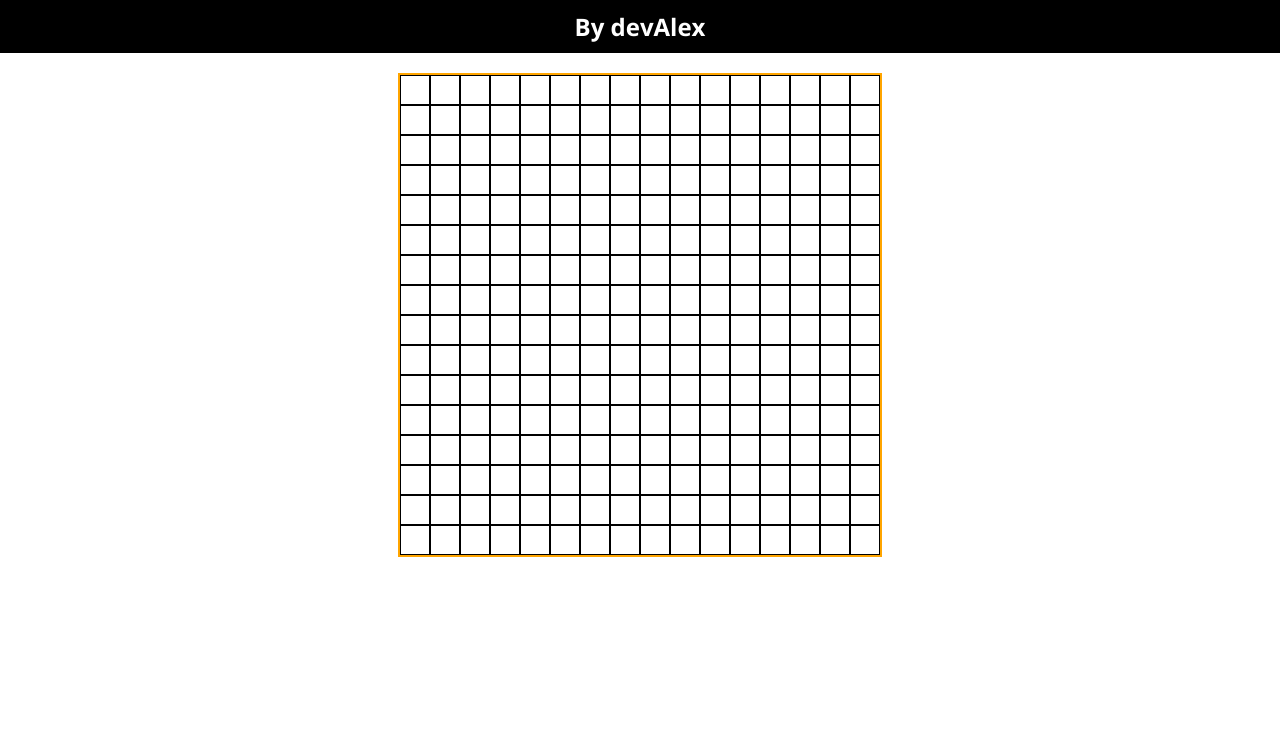
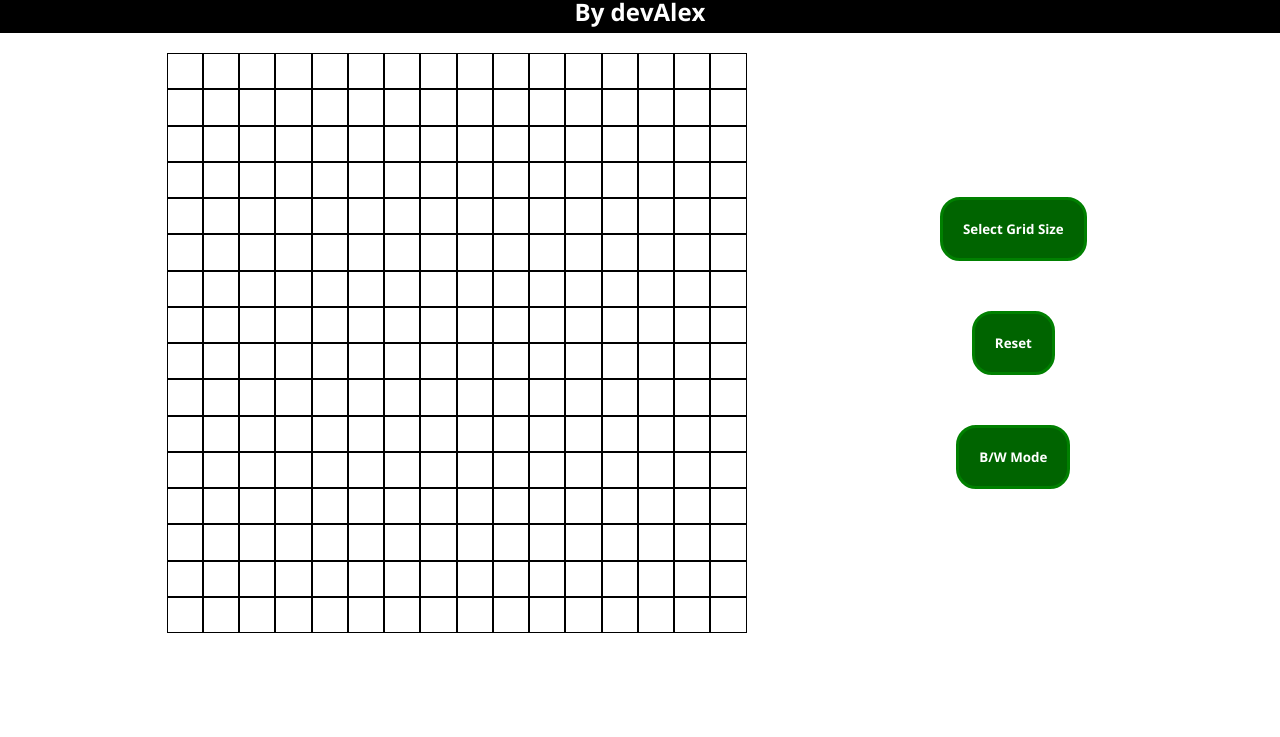
Before and after one commit to dev-AlexSv/Etch-A-Sketch, a plain HTML site: page index.html in a window 1280 px wide. Shown: the part 63-800 px from the top of the page. Drawn offline with nearby package versions, Linux system fonts and the light colour scheme.

Commit message:
Completed Layout Sample
By devAlex

```diff
--- a/code.js
+++ b/code.js
@@ -1,9 +1,11 @@
 const body = document.querySelector("body");
 const container = document.querySelector(".grid-container");
+const containerSize = 580;
 
-container.style["width"] = "480px";
-container.style["height"] = "480px";
 gridDefault();
+
+
+
 
 function gridDefault() {
 
@@ -13,9 +15,29 @@ function gridDefault() {
         let gridBox = document.createElement("div");
         gridBox.className = "grid-box";
 
-        gridBox.style["width"] = "30px";
-        gridBox.style["height"] = "30px";
+        gridBox.style["width"] = String(containerSize / 16) + "px";
+        gridBox.style["height"] = String(containerSize / 16) + "px";
+
 
         container.appendChild(gridBox);
     }
 }
+
+function gridWithChoice() {
+    let numberOfGrid = Number(prompt("How many grids? Choose from 1 - 100"));
+    let gridBoxes = numberOfGrid * numberOfGrid;
+
+    container.replaceChildren();
+    for (let i = 0; i < gridBoxes; i++) {
+
+        let gridBox = document.createElement("div");
+        gridBox.className = "grid-box";
+
+        gridBox.style["width"] = String(containerSize / numberOfGrid ) + "px";
+        gridBox.style["height"] = String(containerSize / numberOfGrid ) + "px";
+
+        container.appendChild(gridBox);
+    }
+
+
+}
--- a/index.html
+++ b/index.html
@@ -13,7 +13,14 @@
     <h1>Etch A Sketch</h1>
     <h2>By devAlex</h2>
 
-    <div class="grid-container">
+    <div class="main-container">
+        <div class="grid-container">
+        </div>
+        <div class="bt-container">
+            <button class="bt-choices" id="bt-grid-select">Select Grid Size</button>
+            <button class="bt-choices" id="bt-reset">Reset</button>
+            <button class="bt-choices" id="bt-bw">B/W Mode</button>
+        </div>
     </div>
 </body>
 </html>
--- a/styles.css
+++ b/styles.css
@@ -2,7 +2,7 @@
 
 h1, h2 {
     margin: 0;
-    padding: 10px;
+    padding: 5px;
     background-color: black;
     color: white;
     width: 100%;
@@ -26,24 +26,54 @@ body {
     flex-direction: column;
     font-family: "Open Sans", sans-serif;
     align-items: center;
+    overflow: hidden;
 }
 
 /* '
     GRID CONTAINER CSS
  */
 
+ .bt-container {
+    display: flex;
+    flex-direction: column;
+    justify-content: center;
+    align-items: center;
+    gap: 50px;
+    width: 200px;
+ }
+
+ .main-container {
+    display: flex;
+    justify-content: space-evenly;
+    width: 100%;
+ }
+
 .grid-container {
-    border: 2px solid orange;
     justify-content: center;
     display: flex;
     justify-content: flex-start;
     flex-wrap: wrap;
     align-content: flex-start;
-
+    width: 580px;
+    height: 580px;
+    box-sizing: border-box;
 }
 
 .grid-box {
     flex-basis: auto;
+    flex-shrink: 0;
     box-sizing: border-box;
     border: 1px solid black;
 }
+
+/* Button Styles */
+
+.bt-choices {
+    padding: 20px;
+    border: 3px solid green;
+    font-family: "Open Sans", sans-serif;
+    font-weight: bold;
+    border-radius: 20px;
+    color: white;
+    background-color: darkgreen;
+}
```
